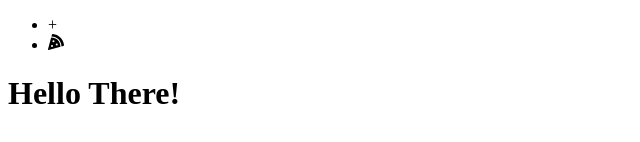
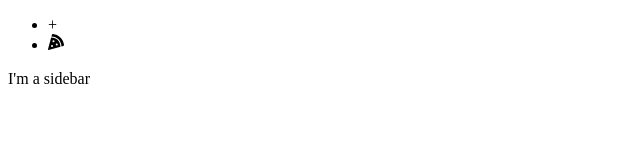
Before and after one commit to arafat36/time2work, a React (Create React App) app: page / in a window 1280 px wide. Shown: the part 312-454 px from the top of the page, without its empty margins (0-640 px from the left). Built offline with nearby package versions, Linux system fonts and the light colour scheme.

Commit message:
Added Content.js and Sidebar.js

```diff
--- a/public/index.html
+++ b/public/index.html
@@ -4,40 +4,14 @@
     <meta charset="utf-8" />
     <link rel="icon" href="%PUBLIC_URL%/favicon.ico" />
     <meta name="viewport" content="width=device-width, initial-scale=1" />
-    <meta name="theme-color" content="#000000" />
     <meta
       name="description"
       content="Web site created using create-react-app"
     />
-    <link rel="apple-touch-icon" href="%PUBLIC_URL%/logo192.png" />
-    <!--
-      manifest.json provides metadata used when your web app is installed on a
-      user's mobile device or desktop. See https://developers.google.com/web/fundamentals/web-app-manifest/
-    -->
-    <link rel="manifest" href="%PUBLIC_URL%/manifest.json" />
-    <!--
-      Notice the use of %PUBLIC_URL% in the tags above.
-      It will be replaced with the URL of the `public` folder during the build.
-      Only files inside the `public` folder can be referenced from the HTML.
-
-      Unlike "/favicon.ico" or "favicon.ico", "%PUBLIC_URL%/favicon.ico" will
-      work correctly both with client-side routing and a non-root public URL.
-      Learn how to configure a non-root public URL by running `npm run build`.
-    -->
     <title>React App</title>
   </head>
   <body>
     <noscript>You need to enable JavaScript to run this app.</noscript>
     <div id="root"></div>
-    <!--
-      This HTML file is a template.
-      If you open it directly in the browser, you will see an empty page.
-
-      You can add webfonts, meta tags, or analytics to this file.
-      The build step will place the bundled scripts into the <body> tag.
-
-      To begin the development, run `npm start` or `yarn start`.
-      To create a production bundle, use `npm run build` or `yarn build`.
-    -->
   </body>
 </html>
--- a/src/App.js
+++ b/src/App.js
@@ -1,10 +1,11 @@
 import { Header } from "./components/layout/Header";
+import { Content } from "./components/layout/Content";
 
 export const App = () => {
   return (
     <div className="App">
       <Header />
-      <h1>Hello There!</h1>
+      <Content />
     </div>
   );
 };
--- /dev/null
+++ b/src/components/layout/Content.js
@@ -0,0 +1,8 @@
+import react from "react";
+import { Sidebar } from "./Sidebar";
+
+export const Content = () => (
+  <section>
+    <Sidebar />
+  </section>
+);
--- /dev/null
+++ b/src/components/layout/Sidebar.js
@@ -0,0 +1,3 @@
+import react from "react";
+
+export const Sidebar = () => <p>I'm a sidebar</p>;
```
